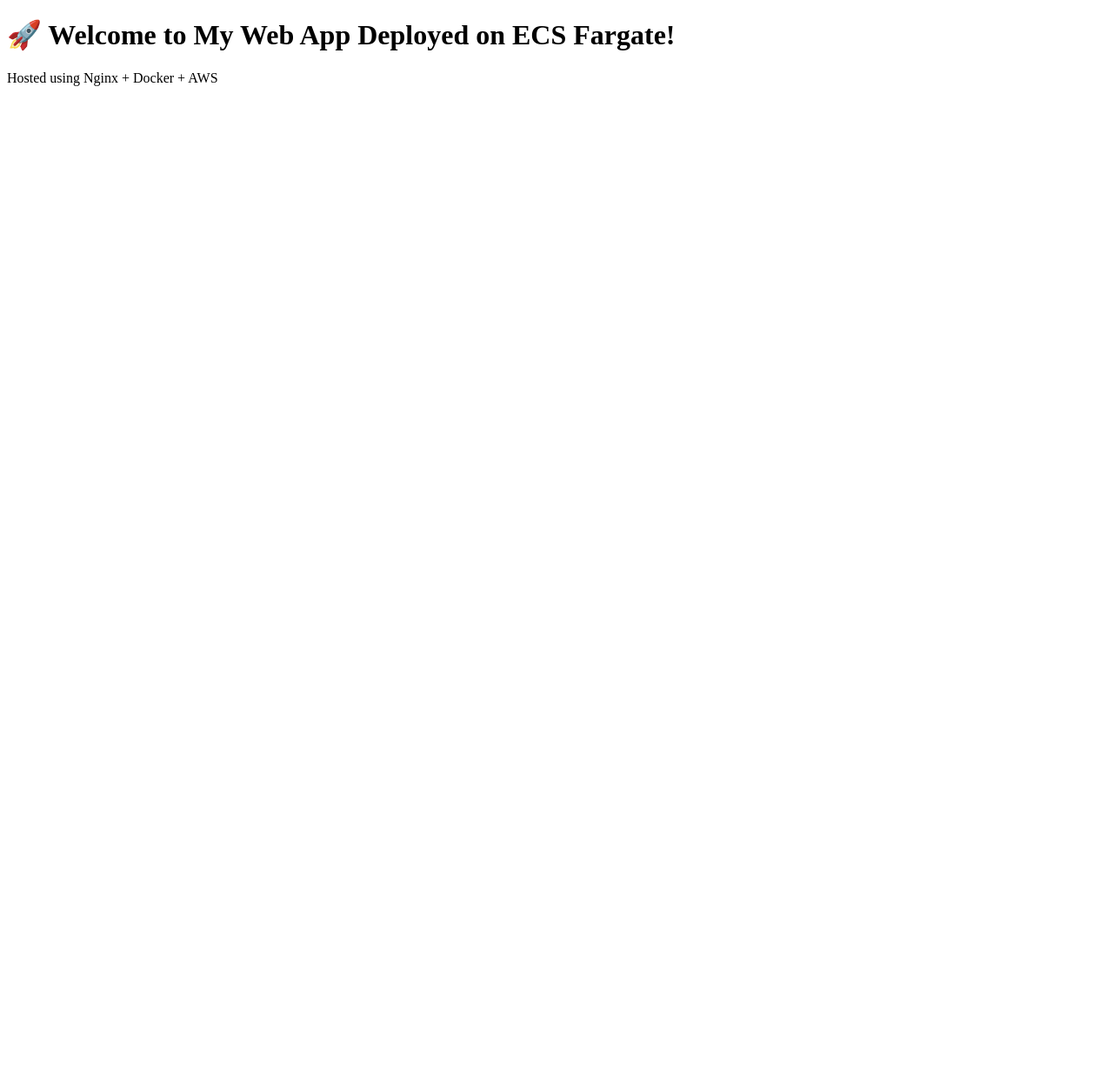
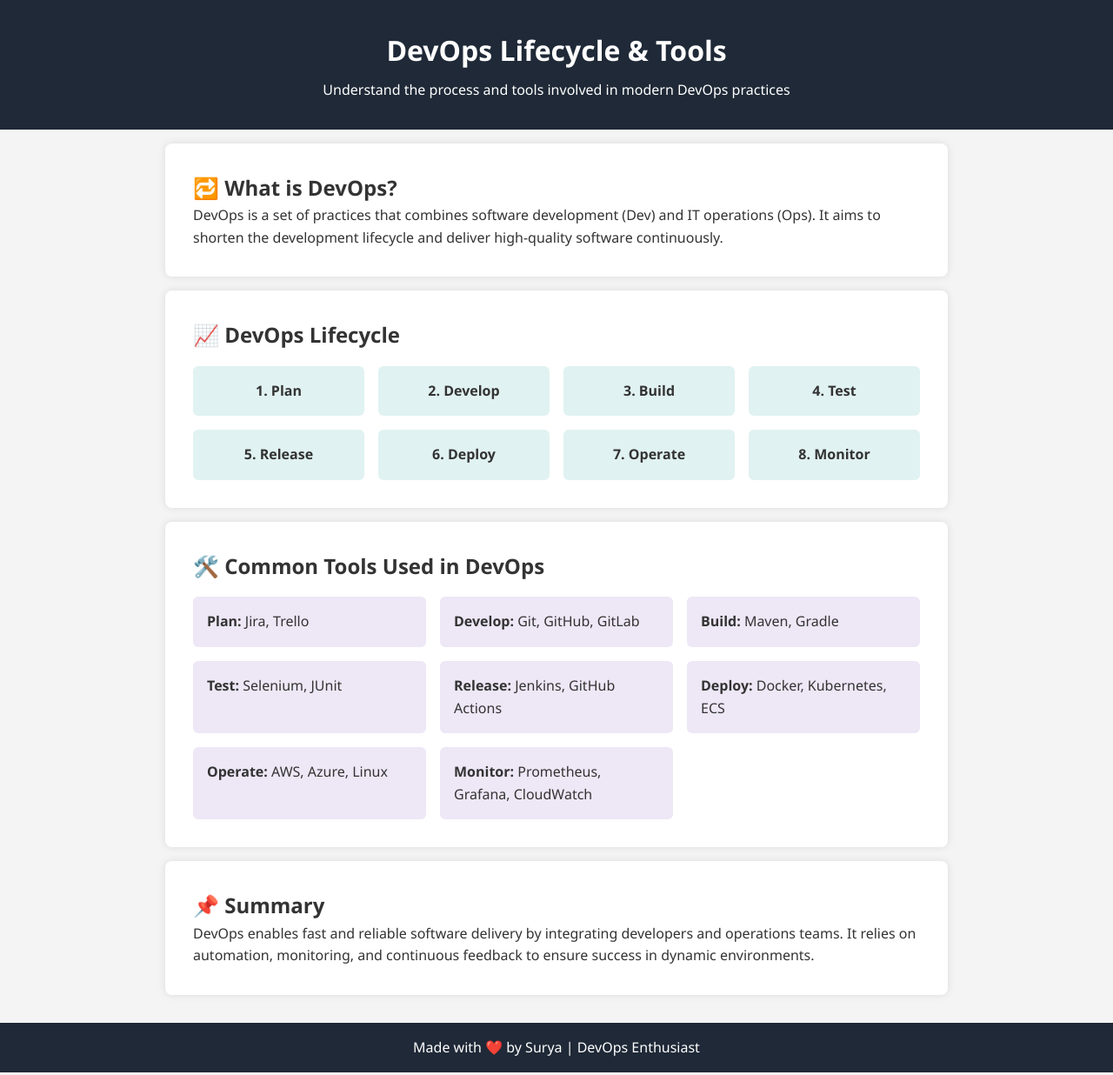
Before and after one commit to JayaSurya-Dev/static-page, a plain HTML site: page index.html in a window 1280 px wide. Shown: the top 1236 px of the page at 87% size. Before the commit the page ends 800 px from the top, so only its background shows below. Drawn offline with Linux system fonts and the light colour scheme.

Commit message:
Added devops.html page describing DevOps process and tools

```diff
--- a/index.html
+++ b/index.html
@@ -1,11 +1,127 @@
-<!-- static-site/index.html -->
 <!DOCTYPE html>
-<html>
+<html lang="en">
 <head>
-    <title>My Simple Web App</title>
+  <meta charset="UTF-8">
+  <meta name="viewport" content="width=device-width, initial-scale=1">
+  <title>DevOps Lifecycle & Tools</title>
+  <link rel="stylesheet" href="style.css">
 </head>
 <body>
-    <h1>🚀 Welcome to My Web App Deployed on ECS Fargate!</h1>
-    <p>Hosted using Nginx + Docker + AWS</p>
+  <header>
+    <h1>DevOps Lifecycle & Tools</h1>
+    <p>Understand the process and tools involved in modern DevOps practices</p>
+  </header>
+
+  <section class="block" id="intro">
+    <h2>🔁 What is DevOps?</h2>
+    <p>DevOps is a set of practices that combines software development (Dev) and IT operations (Ops). It aims to shorten the development lifecycle and deliver high-quality software continuously.</p>
+  </section>
+
+  <section class="block" id="lifecycle">
+    <h2>📈 DevOps Lifecycle</h2>
+    <div class="lifecycle-container">
+      <div class="phase">1. Plan</div>
+      <div class="phase">2. Develop</div>
+      <div class="phase">3. Build</div>
+      <div class="phase">4. Test</div>
+      <div class="phase">5. Release</div>
+      <div class="phase">6. Deploy</div>
+      <div class="phase">7. Operate</div>
+      <div class="phase">8. Monitor</div>
+    </div>
+  </section>
+
+  <section class="block" id="tools">
+    <h2>🛠️ Common Tools Used in DevOps</h2>
+    <div class="tools-grid">
+      <div><strong>Plan:</strong> Jira, Trello</div>
+      <div><strong>Develop:</strong> Git, GitHub, GitLab</div>
+      <div><strong>Build:</strong> Maven, Gradle</div>
+      <div><strong>Test:</strong> Selenium, JUnit</div>
+      <div><strong>Release:</strong> Jenkins, GitHub Actions</div>
+      <div><strong>Deploy:</strong> Docker, Kubernetes, ECS</div>
+      <div><strong>Operate:</strong> AWS, Azure, Linux</div>
+      <div><strong>Monitor:</strong> Prometheus, Grafana, CloudWatch</div>
+    </div>
+  </section>
+
+  <section class="block" id="summary">
+    <h2>📌 Summary</h2>
+    <p>DevOps enables fast and reliable software delivery by integrating developers and operations teams. It relies on automation, monitoring, and continuous feedback to ensure success in dynamic environments.</p>
+  </section>
+
+  <footer>
+    <p>Made with ❤️ by Surya | DevOps Enthusiast</p>
+  </footer>
 </body>
 </html>
+* {
+  margin: 0;
+  padding: 0;
+  box-sizing: border-box;
+}
+
+body {
+  font-family: 'Segoe UI', sans-serif;
+  line-height: 1.6;
+  background: #f4f4f4;
+  color: #333;
+}
+
+header {
+  background: #1f2937;
+  color: white;
+  padding: 2rem;
+  text-align: center;
+}
+
+header h1 {
+  margin-bottom: 0.5rem;
+}
+
+.block {
+  padding: 2rem;
+  margin: 1rem auto;
+  max-width: 900px;
+  background: white;
+  border-radius: 8px;
+  box-shadow: 0 0 10px rgba(0,0,0,0.1);
+}
+
+.lifecycle-container {
+  display: flex;
+  flex-wrap: wrap;
+  gap: 1rem;
+  justify-content: space-between;
+  margin-top: 1rem;
+}
+
+.phase {
+  flex: 1 1 22%;
+  background: #e0f2f1;
+  padding: 1rem;
+  text-align: center;
+  border-radius: 6px;
+  font-weight: bold;
+}
+
+.tools-grid {
+  display: grid;
+  grid-template-columns: repeat(auto-fit, minmax(250px, 1fr));
+  gap: 1rem;
+  margin-top: 1rem;
+}
+
+.tools-grid div {
+  background: #ede7f6;
+  padding: 1rem;
+  border-radius: 6px;
+}
+
+footer {
+  text-align: center;
+  padding: 1rem;
+  background: #1f2937;
+  color: white;
+  margin-top: 2rem;
+}
--- /dev/null
+++ b/style.css
@@ -0,0 +1,70 @@
+* {
+  margin: 0;
+  padding: 0;
+  box-sizing: border-box;
+}
+
+body {
+  font-family: 'Segoe UI', sans-serif;
+  line-height: 1.6;
+  background: #f4f4f4;
+  color: #333;
+}
+
+header {
+  background: #1f2937;
+  color: white;
+  padding: 2rem;
+  text-align: center;
+}
+
+header h1 {
+  margin-bottom: 0.5rem;
+}
+
+.block {
+  padding: 2rem;
+  margin: 1rem auto;
+  max-width: 900px;
+  background: white;
+  border-radius: 8px;
+  box-shadow: 0 0 10px rgba(0,0,0,0.1);
+}
+
+.lifecycle-container {
+  display: flex;
+  flex-wrap: wrap;
+  gap: 1rem;
+  justify-content: space-between;
+  margin-top: 1rem;
+}
+
+.phase {
+  flex: 1 1 22%;
+  background: #e0f2f1;
+  padding: 1rem;
+  text-align: center;
+  border-radius: 6px;
+  font-weight: bold;
+}
+
+.tools-grid {
+  display: grid;
+  grid-template-columns: repeat(auto-fit, minmax(250px, 1fr));
+  gap: 1rem;
+  margin-top: 1rem;
+}
+
+.tools-grid div {
+  background: #ede7f6;
+  padding: 1rem;
+  border-radius: 6px;
+}
+
+footer {
+  text-align: center;
+  padding: 1rem;
+  background: #1f2937;
+  color: white;
+  margin-top: 2rem;
+}
```
